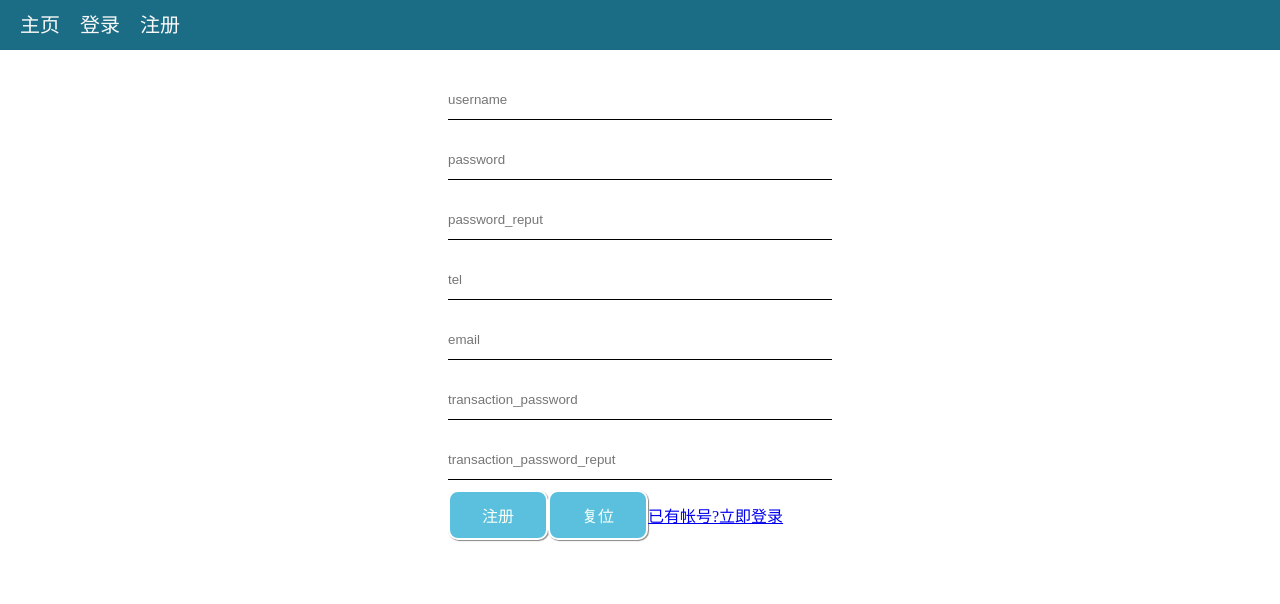
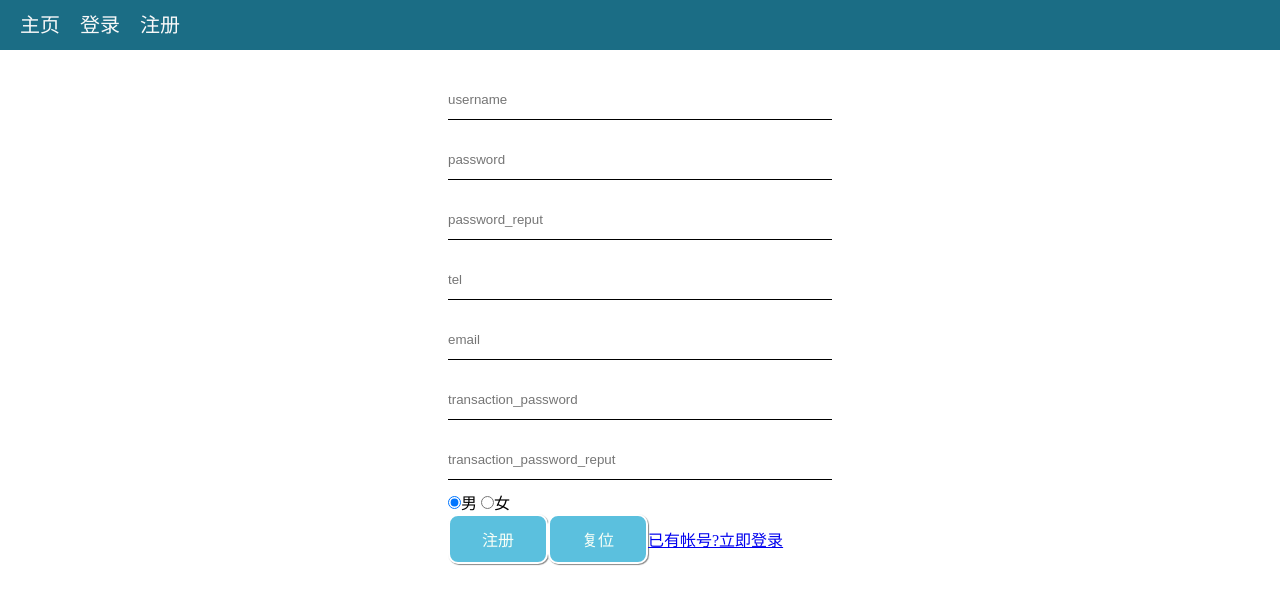
Before and after one commit to junlee1998/pay_for_knowledge, a Vue app in the folder frontEnd/: page /#/register in a window 1280 px wide. Shown: the top 604 px of the page. Built offline with nearby package versions, Linux system fonts and the light colour scheme.

Commit message:
Update register.vue

```diff
--- a/frontEnd/src/components/register.vue
+++ b/frontEnd/src/components/register.vue
@@ -10,7 +10,9 @@
                  required>
         </div>
       </template>
-
+      <input type="radio" class="gender" name="gender" value="1" checked>男
+      <input type="radio" class="gender" name="gender" value="0">女
+      <div></div>
       <button type="submit" class="btn" id="submit">注册</button>
       <button type="reset" class="btn">复位</button>
       <router-link to="/login">已有帐号?立即登录</router-link>
```
